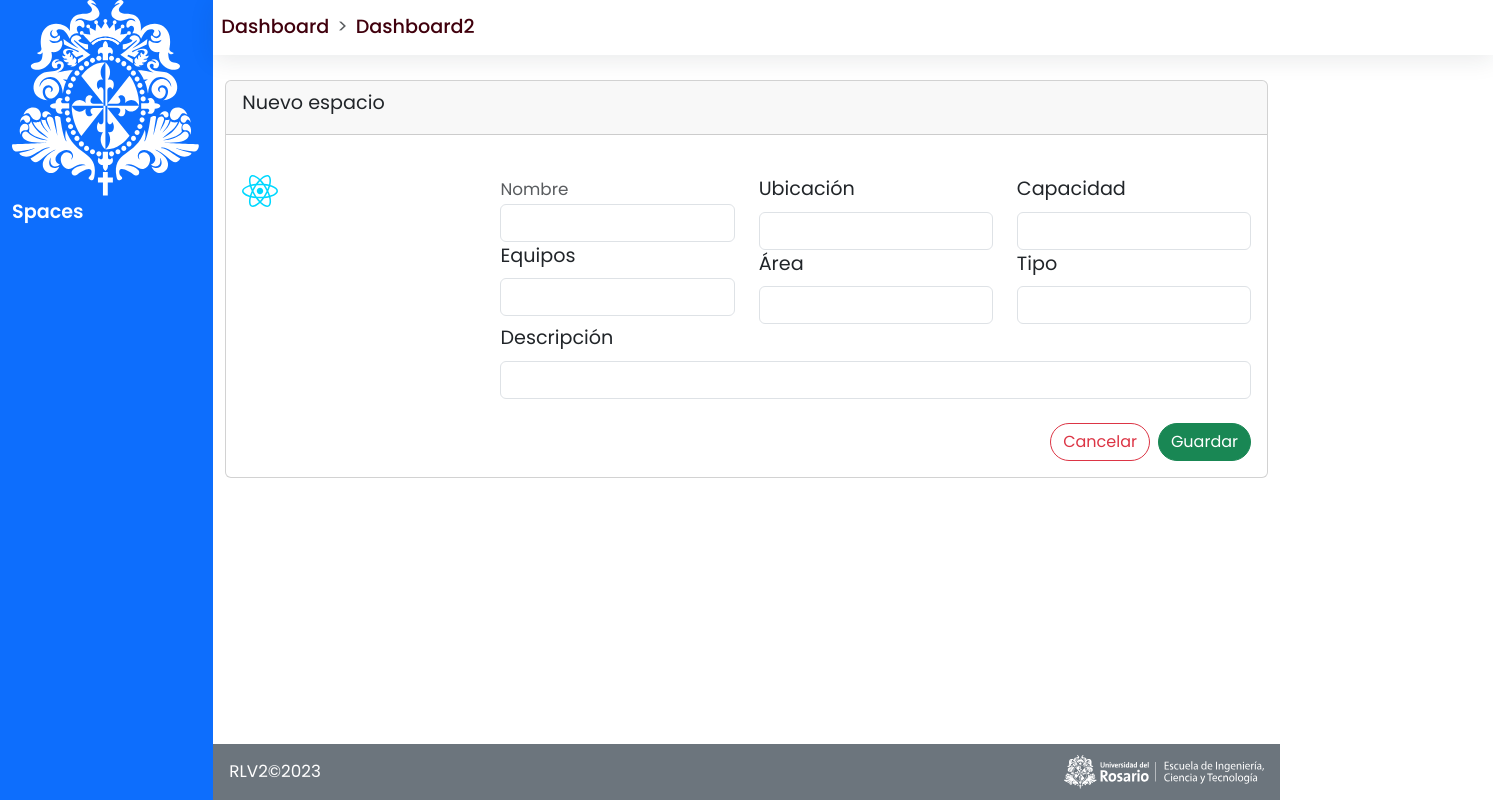
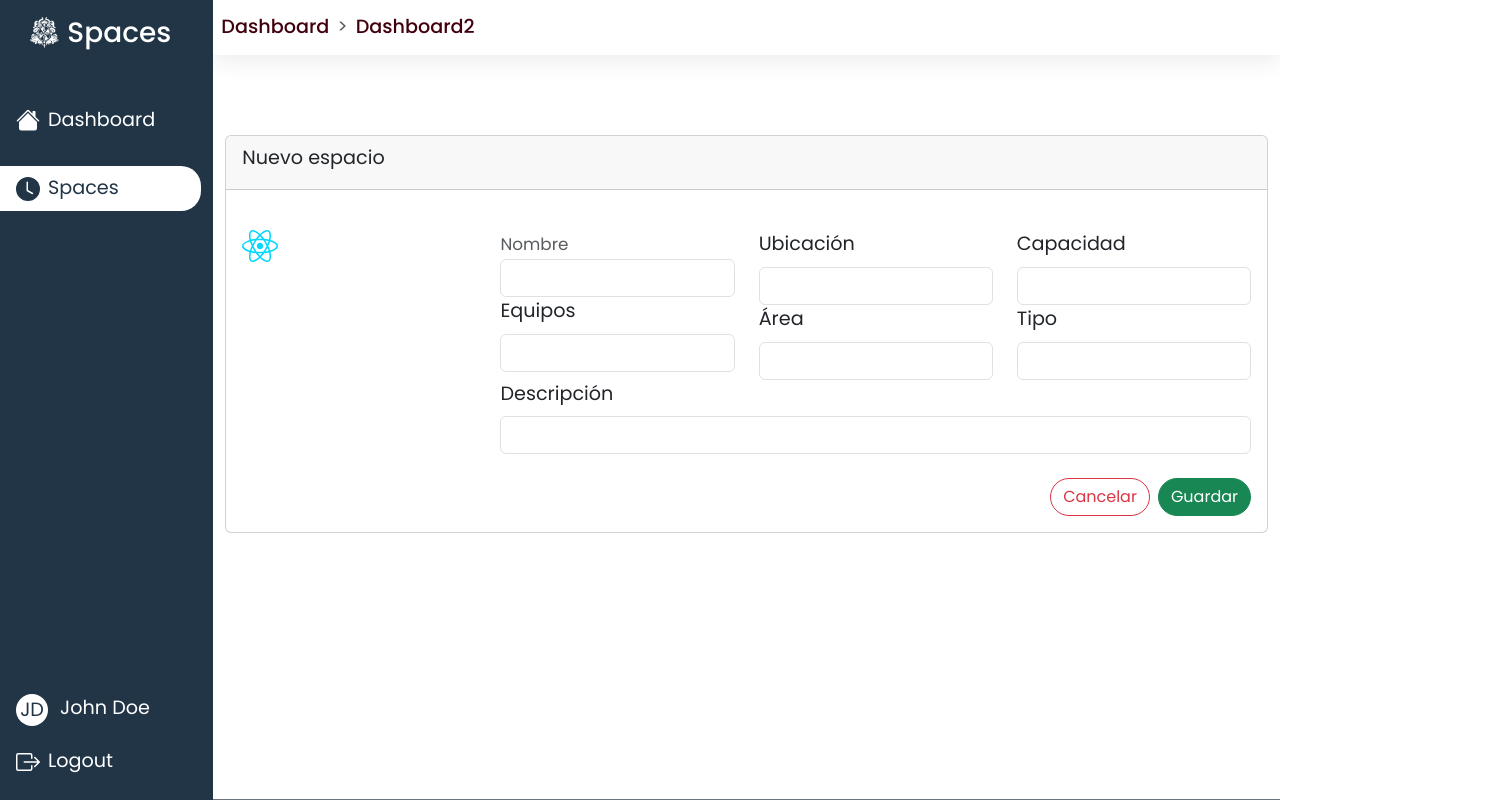
Before and after one commit to Feligx/EICTSpaces-WEB, a React (Vite) app in the folder react/eict-spaces/: page /spaces in a window 1280 px wide. Shown: the whole page, 1493 px wide, since content can reach past the window. Built offline with nearby package versions, Linux system fonts and the light colour scheme.

Commit message:
[UPDATE] Layout styling

```diff
--- a/react/eict-spaces/src/App.jsx
+++ b/react/eict-spaces/src/App.jsx
@@ -11,9 +11,9 @@ import Menu from "./components/layout/menu/Menu.jsx";
 
 
 const routes = [
-    { path: '/', element: <Login /> },
-    { path: '/dashboard', element: <Dash /> },
-    { path: '/spaces', element: <Spaces />}
+    { path: '/', element: <Login />, icon: 'HouseFill', name: 'Login'},
+    { path: '/dashboard', element: <Dash />, icon: 'HouseFill', name: 'Dashboard' },
+    { path: '/spaces', element: <Spaces />, icon: 'ClockFill', name: 'Spaces' },
     // { path: '/bookings', element: <Bookings /> },
 ]
 function App() {
@@ -21,22 +21,23 @@ function App() {
     const router = createBrowserRouter(
         routes?.map((route) => {
             return { ...route, element: <>
-                    <Crumbs crumbs={[{name: "Dashboard"}, {name: "Dashboard2"}]} />
-                    <Container fluid className="position-relative content">
-                        {route.element}
-                    </Container>
-                </> }
+                    <Menu items={routes}/>
+                    <Col xs="12" lg="10" className="p-0 vh-100 overflow-scroll">
+                        <Crumbs crumbs={[{name: "Dashboard"}, {name: "Dashboard2"}]} />
+                        <Container fluid className="position-relative content">
+                            {route.element}
+                        </Container>
+                        <Footer />
+                    </Col>
+                </>
+            }
         })
     )
 
   return (
       <Container fluid>
           <Row>
-            <Menu />
-            <Col className="p-0 vh-100 overflow-scroll">
                 <RouterProvider router={router} />
-                <Footer />
-            </Col>
           </Row>
       </Container>
   )
--- /dev/null
+++ b/react/eict-spaces/src/components/general/Avatar.jsx
@@ -0,0 +1,9 @@
+const Avatar = ({initials}) => {
+    return (
+        <div className="avatar text-dark-blue bg-white me-2">
+            {initials}
+        </div>
+    )
+}
+
+export default Avatar
--- /dev/null
+++ b/react/eict-spaces/src/components/general/Icon.jsx
@@ -0,0 +1,6 @@
+import * as icons from 'react-bootstrap-icons';
+
+export const Icon = ({ iconName, ...props }) => {
+    const BootstrapIcon = icons[iconName];
+    return <BootstrapIcon {...props} />;
+}
--- a/react/eict-spaces/src/components/layout/breadcrumbs/Crumbs.css
+++ b/react/eict-spaces/src/components/layout/breadcrumbs/Crumbs.css
@@ -1,8 +1,17 @@
 .crumbs {
-    position: absolute;
+    /*position: absolute;*/
     z-index: 2;
     background-color: white;
-    width: 100%;
+    /*width: 100%;*/
     min-height: 3.45rem;
-    box-shadow: 0 4px 24px 0 rgba(34,41,47,.1);;
+    box-shadow: 0 4px 24px 0 rgba(34,41,47,.1);
+    left: 16.66666667%;
 }
+
+/*media query to make left 0 on screens smaller than lg*/
+
+@media (max-width: 1199.98px) {
+    .crumbs {
+        left: 0;
+    }
+}
--- a/react/eict-spaces/src/components/layout/breadcrumbs/Crumbs.jsx
+++ b/react/eict-spaces/src/components/layout/breadcrumbs/Crumbs.jsx
@@ -4,7 +4,7 @@ import {Link} from "react-router-dom";
 
 const Crumbs = ({ crumbs }) => {
     return (
-        <Breadcrumb className="p-2 crumbs d-flex align-items-center" style={{"--bs-breadcrumb-divider": "'>'"}} listClassName="m-0">
+        <Breadcrumb className="p-2 crumbs d-flex align-items-center header-navbar navbar align-items-center sticky-top navbar-shadow navbar navbar-expand-lg navbar-light" style={{"--bs-breadcrumb-divider": "'>'"}} listClassName="m-0">
             {crumbs?.map((crumb, index) => {
                 return (
                 <BreadcrumbItem key={index}>
--- a/react/eict-spaces/src/components/layout/menu/Menu.css
+++ b/react/eict-spaces/src/components/layout/menu/Menu.css
@@ -3,3 +3,29 @@
   height: 100%;
   object-fit: contain;
 }
+
+.nav-link.menu-item {
+  border-radius: 0 20px 20px 0;
+  margin-bottom: 1.5rem;
+}
+
+.bg-dark-blue {
+  background-color: #213547 !important;
+}
+
+.text-dark-blue {
+  color: #213547 !important;
+}
+
+.avatar {
+  width: 32px;
+  height: 32px;
+  border-radius: 50%;
+  object-fit: cover;
+  display: flex;
+  align-items: center;
+  justify-content: center;
+}
+.avatar.text-primary {
+  color: var(--bs-primary) !important;
+}
--- a/react/eict-spaces/src/components/layout/menu/Menu.jsx
+++ b/react/eict-spaces/src/components/layout/menu/Menu.jsx
@@ -1,14 +1,95 @@
-import {Col} from "reactstrap";
+import {Button, Col, Nav, NavLink, Offcanvas, OffcanvasBody, OffcanvasHeader} from "reactstrap";
 import ur_logo from '../../../assets/ur_logo.svg'
 import './Menu.css'
+import MenuButton from "./MenuButton.jsx";
+import Avatar from "../../general/Avatar.jsx";
+import {Icon} from "../../general/Icon.jsx";
+import {Link} from "react-router-dom";
+import {useState} from "react";
 
-const Menu = () => {
+const Menu = ({items}) => {
+    const [isMenuOpen, setIsMenuOpen] = useState(false)
+
     return (
-        <Col md="2" className="bg-primary position-sticky">
-            <div className="text-white fw-bold">
-                <img src={ur_logo} alt="ur_logo" className="brand-logo" />
-                <span>Spaces</span>
+        <Col xs="12" lg="2" className="bg-dark-blue position-sticky d-flex flex-column justify-content-between ps-0">
+            <div>
+                <div className="text-white fw-bold d-flex justify-content-start justify-content-lg-center align-items-center mt-3 mb-3 mb-lg-5">
+                    <Button className="d-inline d-lg-none mx-3" onClick={() => setIsMenuOpen(!isMenuOpen)}>
+                        <Icon iconName="List" size={24} />
+                    </Button>
+                    <div className="d-flex justify-content-center align-items-center">
+                        <Col md={2}>
+                            <img src={ur_logo} alt="ur_logo" className="brand-logo" />
+                        </Col>
+                        <h3 className="ms-2 mb-0">Spaces</h3>
+                    </div>
+                </div>
+                <Nav pills vertical className="d-none d-lg-flex">
+                    {
+                        items?.map((item, index) => {
+                                if (item.path !== "/") {
+                                    return (
+                                        <MenuButton text={item.name} iconName={item.icon} iconSize={24} to={item.path} />
+                                    )
+                                }
+                            }
+                        )
+                    }
+                </Nav>
             </div>
+            <div className="ps-3 d-none d-lg-inline">
+                <div className="d-flex text-white">
+                    <Avatar initials="JD" />
+                    <NavLink className="menu-item ms-1">John Doe</NavLink>
+                </div>
+                <div>
+                    <NavLink tag={Link} to="/" className="menu-item nav-link text-white">
+                        <Icon iconName="BoxArrowRight" size={24} className={"me-2"} />
+                        Logout
+                    </NavLink>
+                </div>
+            </div>
+            <Offcanvas isOpen={isMenuOpen} toggle={() => setIsMenuOpen(!isMenuOpen)}>
+                <OffcanvasHeader className="bg-dark-blue text-white">
+                    <div className="d-flex justify-content-between align-items-center w-100">
+                        <Button className="d-inline d-lg-none mx-3" onClick={() => setIsMenuOpen(!isMenuOpen)}>
+                            <Icon iconName="X" size={24} />
+                        </Button>
+                        <div className="d-flex justify-content-center align-items-center">
+                            <Col md={2}>
+                                <img src={ur_logo} alt="ur_logo" className="brand-logo" />
+                            </Col>
+                            <h3 className="ms-2 mb-0">Spaces</h3>
+                        </div>
+                    </div>
+                </OffcanvasHeader>
+                <OffcanvasBody className="bg-dark-blue ps-0">
+                    <Nav pills vertical className="d-flex flex-column">
+                        {
+                            items?.map((item, index) => {
+                                    if (item.path !== "/") {
+                                        return (
+                                            <MenuButton text={item.name} iconName={item.icon} iconSize={24} to={item.path} />
+                                        )
+                                    }
+                                }
+                            )
+                            }
+                    </Nav>
+                    <div className="ps-3 d-flex flex-column justify-content-end h-100">
+                        <div className="d-flex text-white">
+                            <Avatar initials="JD" />
+                            <NavLink className="menu-item ms-1">John Doe</NavLink>
+                        </div>
+                        <div>
+                            <NavLink tag={Link} to="/" className="menu-item nav-link text-white">
+                                <Icon iconName="BoxArrowRight" size={24} className={"me-2"} />
+                                Logout
+                            </NavLink>
+                        </div>
+                    </div>
+                </OffcanvasBody>
+            </Offcanvas>
         </Col>
     )
 }
--- /dev/null
+++ b/react/eict-spaces/src/components/layout/menu/MenuButton.jsx
@@ -0,0 +1,20 @@
+import { NavLink } from 'react-router-dom'
+import {NavItem} from "reactstrap";
+import {Icon} from "../../general/Icon.jsx";
+
+const MenuButton = ({ text, to, iconName, iconSize }) => {
+    return (
+        <NavItem>
+            <NavLink to={to} className={
+                ({ isActive }) => {
+                    return isActive ? 'menu-item nav-link active bg-white text-dark-blue' : 'menu-item nav-link bg-dark-blue text-white'
+                }
+            }>
+                <Icon iconName={iconName} size={iconSize} className={"me-2"} />
+                {text}
+            </NavLink>
+        </NavItem>
+    )
+}
+
+export default MenuButton
```
Also changed, not shown: react/eict-spaces/src/assets/fotoperf.webp (added).
